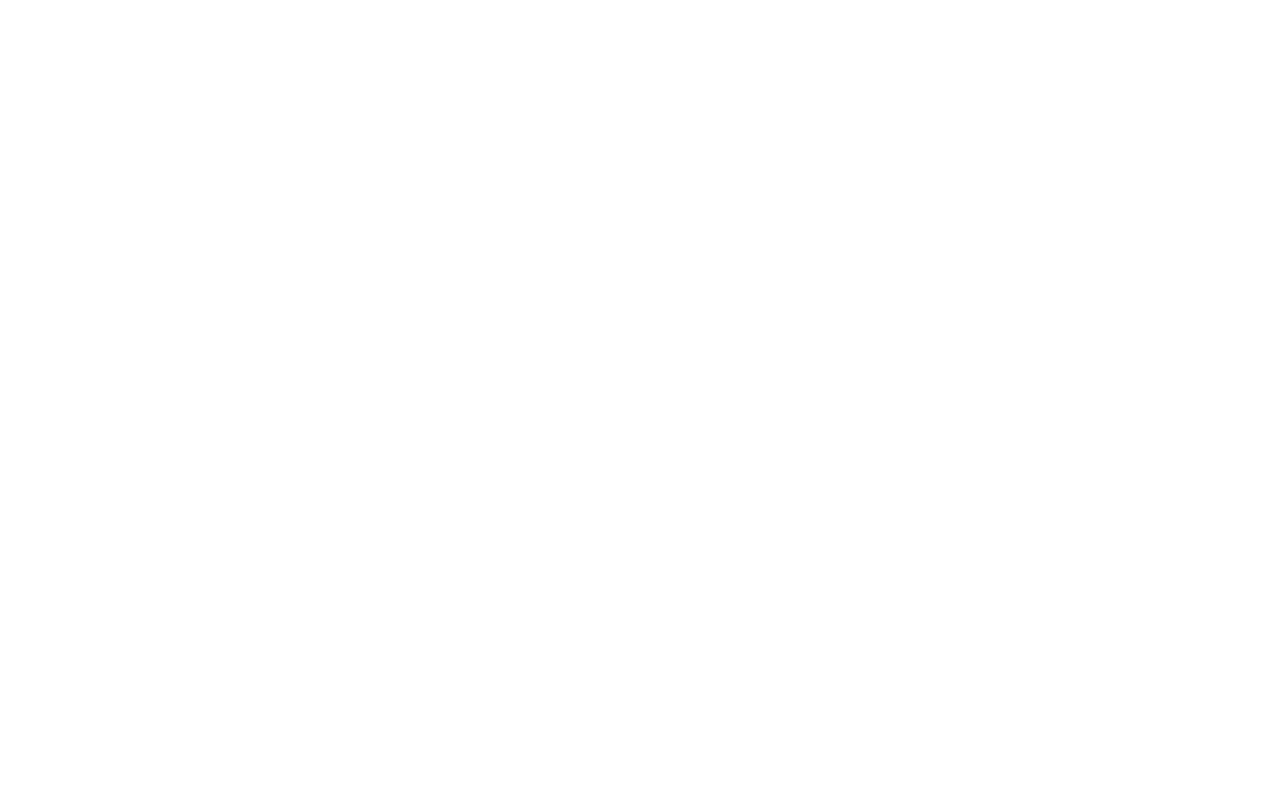
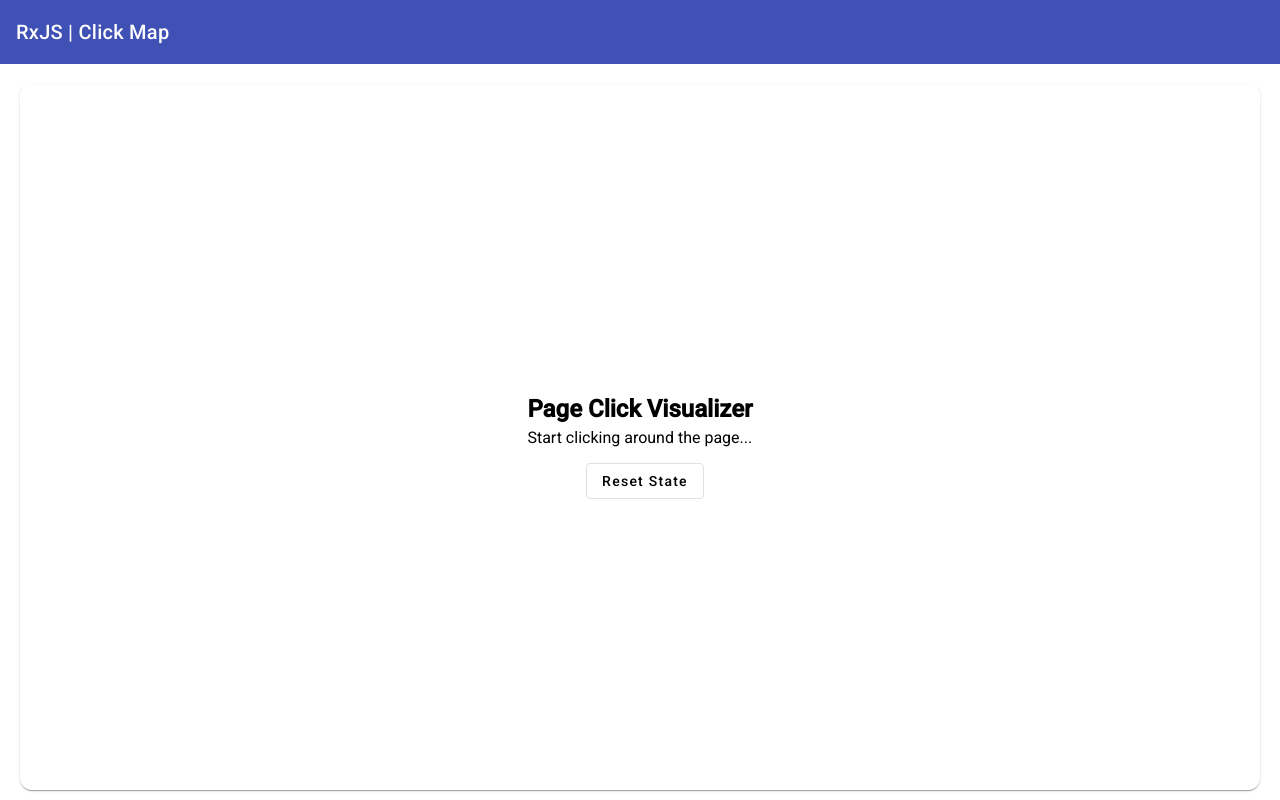
Before and after one commit to My-Angular-Projects/angular-gems, an Angular app: page / in a window 1280 px wide. Built offline with nearby package versions, Linux system fonts and the light colour scheme.

Commit message:
rxjs:: scan operator

```diff
--- a/angular.json
+++ b/angular.json
@@ -52,6 +52,7 @@
               "src/assets"
             ],
             "styles": [
+              "@angular/material/prebuilt-themes/indigo-pink.css",
               "src/styles.scss"
             ],
             "scripts": []
@@ -112,6 +113,7 @@
               "src/assets"
             ],
             "styles": [
+              "@angular/material/prebuilt-themes/indigo-pink.css",
               "src/styles.scss"
             ],
             "scripts": []
--- a/package.json
+++ b/package.json
@@ -11,10 +11,12 @@
   "private": true,
   "dependencies": {
     "@angular/animations": "^17.3.0",
+    "@angular/cdk": "^17.3.10",
     "@angular/common": "^17.3.0",
     "@angular/compiler": "^17.3.0",
     "@angular/core": "^17.3.0",
     "@angular/forms": "^17.3.0",
+    "@angular/material": "^17.3.10",
     "@angular/platform-browser": "^17.3.0",
     "@angular/platform-browser-dynamic": "^17.3.0",
     "@angular/router": "^17.3.0",
--- a/src/app/app.component.html
+++ b/src/app/app.component.html
@@ -1 +1,4 @@
-<router-outlet />
+<mat-toolbar color="primary">RxJS | Click Map</mat-toolbar>
+<main class="content mat-elevation-z1">
+  <router-outlet />
+</main>
--- a/src/app/app.component.scss
+++ b/src/app/app.component.scss
@@ -0,0 +1,9 @@
+.content {
+  height: calc(100vh - 64px - 70px);
+  margin: 20px;
+  background-color: white;
+  padding: 20px;
+  border-radius: 12px;
+  position: relative;
+  overflow: hidden;
+}
--- a/src/app/app.config.ts
+++ b/src/app/app.config.ts
@@ -2,7 +2,8 @@
 import { provideRouter } from '@angular/router';
 
 import { routes } from './app.routes';
+import { provideAnimationsAsync } from '@angular/platform-browser/animations/async';
 
 export const appConfig: ApplicationConfig = {
-  providers: [provideRouter(routes)]
+  providers: [provideRouter(routes), provideAnimationsAsync()]
 };
--- a/src/app/app.routes.ts
+++ b/src/app/app.routes.ts
@@ -1,3 +1,4 @@
 import { Routes } from '@angular/router';
+import { HomeComponent } from './components/home/home.component';
 
-export const routes: Routes = [];
+export const routes: Routes = [{ path: '', component: HomeComponent }];
--- /dev/null
+++ b/src/app/components/home/home.component.html
@@ -0,0 +1,21 @@
+<section class="app-description">
+  <div>
+    <h1>Page Click Visualizer</h1>
+    <p>Start clicking around the page...</p>
+  </div>
+</section>
+
+<div>
+  <button
+    (click)="clickHandler($event)"
+    mat-stroked-button
+  >Reset State</button>
+</div>
+
+@for (click of clicks$ | async; track $index) {
+  <div
+    [style.left.px]="click.clientX"
+    [style.top.px]="click.clientY"
+    class="click"
+  ></div>
+}
--- /dev/null
+++ b/src/app/components/home/home.component.scss
@@ -0,0 +1,7 @@
+:host {
+  display: flex;
+  flex-direction: column;
+  align-items: center;
+  justify-content: center;
+  height: 100%;
+}
--- /dev/null
+++ b/src/app/components/home/home.component.ts
@@ -0,0 +1,34 @@
+import { ChangeDetectionStrategy, Component } from '@angular/core';
+import { MatButton } from '@angular/material/button';
+import { fromEvent, map, merge, scan, Subject } from 'rxjs';
+import { AsyncPipe } from '@angular/common';
+
+@Component({
+  selector: 'gm-home',
+  standalone: true,
+  imports: [MatButton, AsyncPipe],
+  templateUrl: './home.component.html',
+  styleUrl: './home.component.scss',
+  changeDetection: ChangeDetectionStrategy.OnPush,
+})
+export class HomeComponent {
+  private readonly reset$ = new Subject<void>();
+
+  // https://www.learnrxjs.io/learn-rxjs/operators/combination/merge
+  public readonly clicks$ = merge(
+    fromEvent<PointerEvent>(document, 'click').pipe(
+      map((event: PointerEvent) => this.accumulatorHandlerFn(event))
+    ),
+    this.reset$.pipe(map(() => this.resetHandlerFn()))
+  ).pipe(scan((state: PointerEvent[], cb) => cb(state), <PointerEvent[]>[]));
+
+  public clickHandler(event: MouseEvent): void {
+    event.stopPropagation();
+    this.reset$.next();
+  }
+
+  private accumulatorHandlerFn =
+    (event: PointerEvent) => (state: PointerEvent[]) => [...state, event];
+
+  private resetHandlerFn = () => (state: PointerEvent[]) => [];
+}
--- a/src/index.html
+++ b/src/index.html
@@ -6,6 +6,8 @@
   <base href="/">
   <meta name="viewport" content="width=device-width, initial-scale=1">
   <link rel="icon" type="image/x-icon" href="favicon.ico">
+  <link href="https://fonts.googleapis.com/css2?family=Roboto:wght@300;400;500&display=swap" rel="stylesheet">
+  <link href="https://fonts.googleapis.com/icon?family=Material+Icons" rel="stylesheet">
 </head>
 <body>
   <gm-root></gm-root>
--- a/src/styles.scss
+++ b/src/styles.scss
@@ -1 +1,51 @@
-/* You can add global styles to this file, and also import other style files */
+html,
+body {
+  height: 100%;
+}
+
+body {
+  margin: 0;
+  font-family: Roboto, "Helvetica Neue", sans-serif;
+}
+
+.app-description {
+  display: flex;
+  align-items: center;
+  justify-content: space-between;
+
+  & h1 {
+    margin-bottom: 5px;
+  }
+
+  & p {
+    margin-top: 0;
+  }
+}
+
+.click {
+  width: 30px;
+  height: 30px;
+  border-radius: 50%;
+  position: fixed;
+  transition: all 1.5s ease-in-out;
+  animation: appear 0.4s ease;
+  background-color: green;
+  opacity: 0.5;
+  transform: scale(1, 1);
+}
+
+@keyframes appear {
+  0% {
+    opacity: 0;
+    transform: scale(0.5, 0.5);
+  }
+  100% {
+    opacity: 0.5;
+    transform: scale(1, 1);
+  }
+}
+
+[mat-stroked-button] {
+  min-width: 150px;
+  margin-left: 10px;
+}
```
Also changed, not shown: src/app/app.component.ts (+4 -3 lines), 2 other files (tests, documents, lock files or other folders).
